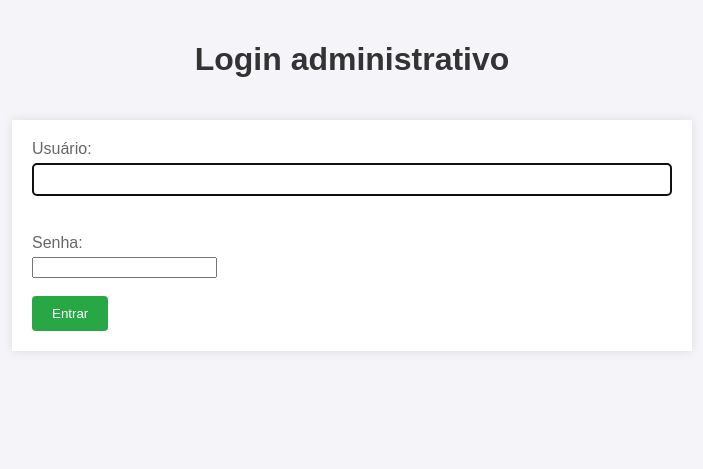
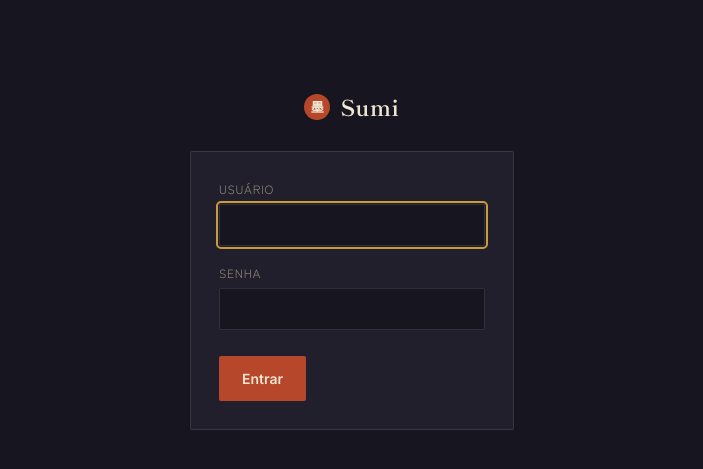
Before and after one commit to AikoRYUUUUUUU/suki, a Flask app: page /admin/login in a window 1280 px wide. Shown: the top 469 px of the page, without its empty margins (288-991 px from the left). Run offline with Flask 3, Linux system fonts and the light colour scheme; some libraries are stand-ins or nearby versions.

Commit message:
feat: admin com visual do site e cadastro de capítulos com upload
Restiliza login/admin reaproveitando os tokens de static/css/site.css
(tema escuro, tipografia, cores) em vez do CSS genérico anterior.
Transforma /admin num dashboard com lista de mangás; separa os
formulários de "novo mangá" e "novo capítulo" em rotas próprias
(/admin/mangas/new, /admin/mangas/<id>/chapters/new).

Adiciona upload de imagens para páginas de capítulo: validação real
por assinatura de bytes (não confia em extensão/mimetype declarado
pelo cliente, que é falsificável), nomes de arquivo gerados pelo
servidor, e limite de tamanho de request.

Co-Authored-By: Claude Sonnet 5 <noreply@anthropic.com>

```diff
--- a/app.py
+++ b/app.py
@@ -1,7 +1,8 @@
 import os
+import shutil
 from functools import wraps
 
-from flask import Flask, jsonify, redirect, render_template, request, session, url_for
+from flask import Flask, abort, jsonify, redirect, render_template, request, session, url_for
 from flask_wtf.csrf import CSRFProtect
 from flask_limiter import Limiter
 from flask_limiter.util import get_remote_address
@@ -15,6 +16,7 @@ app.config["SECRET_KEY"] = os.environ["SECRET_KEY"]
 app.config["SESSION_COOKIE_HTTPONLY"] = True
 app.config["SESSION_COOKIE_SAMESITE"] = "Lax"
 app.config["SESSION_COOKIE_SECURE"] = os.environ.get("FLASK_DEBUG") != "1"
+app.config["MAX_CONTENT_LENGTH"] = 60 * 1024 * 1024  # 60MB por request (upload de páginas)
 
 ADMIN_USERNAME = os.environ["ADMIN_USERNAME"]
 ADMIN_PASSWORD_HASH = os.environ["ADMIN_PASSWORD_HASH"]
@@ -24,6 +26,21 @@ limiter = Limiter(get_remote_address, app=app, default_limits=[])
 
 with app.app_context():
     mangadb.init_db()
+
+
+def sniff_image_extension(file_storage):
+    """Identifica o tipo real da imagem pelos bytes (assinatura mágica), nunca pelo
+    nome do arquivo ou pelo Content-Type declarado pelo cliente - ambos são
+    informados pelo navegador/cliente e podem ser falsificados trivialmente."""
+    head = file_storage.stream.read(16)
+    file_storage.stream.seek(0)
+    if head.startswith(b"\x89PNG\r\n\x1a\n"):
+        return "png"
+    if head.startswith(b"\xff\xd8\xff"):
+        return "jpg"
+    if head[0:4] == b"RIFF" and head[8:12] == b"WEBP":
+        return "webp"
+    return None
 
 
 def login_required(view):
@@ -89,15 +106,22 @@ def logout():
 @app.route("/admin", methods=["GET"])
 @login_required
 def admin():
-    tags = mangadb.get_tags()
-    authors = mangadb.get_authors()
-    groups = mangadb.get_groups()
-    return render_template("admin.html", tags=tags, authors=authors, groups=groups, error=None)
+    return render_template("admin.html", mangas=mangadb.get_dashboard_mangas())
 
 
-@app.route("/add_manga", methods=["POST"])
+@app.route("/admin/mangas/new", methods=["GET"])
 @login_required
-def add_manga():
+def new_manga_form():
+    return render_template(
+        "admin_new_manga.html",
+        tags=mangadb.get_tags(), authors=mangadb.get_authors(), groups=mangadb.get_groups(),
+        error=None,
+    )
+
+
+@app.route("/admin/mangas", methods=["POST"])
+@login_required
+def create_manga():
     try:
         mangadb.add_manga(
             title=request.form.get("title"),
@@ -113,10 +137,94 @@ def add_manga():
             cover=request.form.get("cover"),
         )
     except mangadb.ValidationError as e:
-        tags = mangadb.get_tags()
-        authors = mangadb.get_authors()
-        groups = mangadb.get_groups()
-        return render_template("admin.html", tags=tags, authors=authors, groups=groups, error=str(e)), 400
+        return render_template(
+            "admin_new_manga.html",
+            tags=mangadb.get_tags(), authors=mangadb.get_authors(), groups=mangadb.get_groups(),
+            error=str(e),
+        ), 400
+    return redirect(url_for("admin"))
+
+
+@app.route("/admin/mangas/<manga_id>/chapters/new", methods=["GET"])
+@login_required
+def new_chapter_form(manga_id):
+    title = mangadb.get_manga_title(manga_id)
+    if title is None:
+        abort(404)
+    return render_template(
+        "admin_new_chapter.html",
+        manga_id=manga_id, manga_title=title,
+        next_number=mangadb.format_number(mangadb.next_chapter_number(manga_id)),
+        error=None,
+    )
+
+
+def save_chapter_pages(manga_id, chapter_id, files, extensions):
+    """Salva as imagens de página em disco com nomes gerados pelo servidor
+    (nunca o nome original do upload) e devolve os caminhos relativos pra gravar no banco.
+    `extensions` já veio validada pelos bytes reais de cada arquivo (sniff_image_extension)."""
+    folder = os.path.join(app.root_path, "static", "assets", "pages", manga_id, chapter_id)
+    os.makedirs(folder, exist_ok=True)
+    try:
+        paths = []
+        for position, (file, ext) in enumerate(zip(files, extensions)):
+            filename = f"{position:03d}.{ext}"
+            file.save(os.path.join(folder, filename))
+            paths.append(f"assets/pages/{manga_id}/{chapter_id}/{filename}")
+        return paths
+    except Exception:
+        shutil.rmtree(folder, ignore_errors=True)
+        raise
+
+
+@app.route("/admin/mangas/<manga_id>/chapters", methods=["POST"])
+@login_required
+def create_chapter(manga_id):
+    manga_title = mangadb.get_manga_title(manga_id)
+    if manga_title is None:
+        abort(404)
+
+    def render_error(message, status=400):
+        return render_template(
+            "admin_new_chapter.html",
+            manga_id=manga_id, manga_title=manga_title,
+            next_number=mangadb.format_number(mangadb.next_chapter_number(manga_id)),
+            error=message,
+        ), status
+
+    try:
+        number_val, title = mangadb.validate_chapter_fields(
+            request.form.get("number"), request.form.get("title")
+        )
+    except mangadb.ValidationError as e:
+        return render_error(str(e))
+
+    files = [f for f in request.files.getlist("pages") if f and f.filename]
+    if not files:
+        return render_error("Selecione ao menos uma imagem de página.")
+
+    extensions = []
+    for file in files:
+        ext = sniff_image_extension(file)
+        if ext is None:
+            return render_error(f"Arquivo '{file.filename}' não é uma imagem válida (png, jpg, webp).")
+        extensions.append(ext)
+
+    chapter_id = mangadb.build_chapter_id(manga_id, number_val)
+    page_paths = save_chapter_pages(manga_id, chapter_id, files, extensions)
+
+    try:
+        mangadb.add_chapter(
+            manga_id=manga_id, chapter_id=chapter_id, number_val=number_val, title=title,
+            release_date=request.form.get("release_date"), page_paths=page_paths,
+        )
+    except mangadb.ValidationError as e:
+        shutil.rmtree(
+            os.path.join(app.root_path, "static", "assets", "pages", manga_id, chapter_id),
+            ignore_errors=True,
+        )
+        return render_error(str(e))
+
     return redirect(url_for("admin"))
 
 
--- a/static/css/admin.css
+++ b/static/css/admin.css
@@ -1,57 +1,152 @@
-body {
-    font-family: Arial, sans-serif;
-    background-color: #f4f4f9;
-    margin: 0;
-    padding: 0;
+/* Estilos do admin - reaproveita os tokens/variáveis definidos em site.css
+   (site.css deve ser importado antes deste arquivo nos templates). */
+
+.admin-shell {
+  max-width: 760px;
+  margin: 0 auto;
+  padding: 48px 28px 80px;
 }
 
-h1 {
-    color: #333;
-    text-align: center;
-    padding: 20px 0;
+.admin-shell.wide { max-width: 900px; }
+
+.admin-header {
+  display: flex;
+  align-items: center;
+  justify-content: space-between;
+  margin-bottom: 36px;
+  gap: 16px;
+  flex-wrap: wrap;
 }
 
-form {
-    width: 50%;
-    margin: 0 auto;
-    background-color: #fff;
-    padding: 20px;
-    box-shadow: 0 0 10px rgba(0, 0, 0, 0.1);
+.admin-header h1 {
+  font-family: var(--font-display);
+  font-size: 28px;
+  margin: 0;
 }
 
-label {
-    display: block;
-    margin-bottom: 5px;
-    color: #666;
+.admin-header .eyebrow { margin-bottom: 6px; }
+
+.admin-card {
+  background: var(--ink-soft);
+  border: 1px solid var(--line);
+  border-radius: var(--radius);
+  padding: 28px;
+  margin-bottom: 20px;
 }
 
-input[type="text"], textarea {
-    width: 100%;
-    padding: 8px;
-    box-sizing: border-box;
-    border: 1px solid #ccc;
-    border-radius: 4px;
-    margin-bottom: 20px;
+form.admin-form label {
+  display: block;
+  font-size: 12px;
+  letter-spacing: .06em;
+  text-transform: uppercase;
+  color: var(--gray);
+  margin: 18px 0 6px;
+}
+form.admin-form label:first-of-type { margin-top: 0; }
+
+.admin-form input[type="text"],
+.admin-form input[type="number"],
+.admin-form input[type="password"],
+.admin-form input[type="date"],
+.admin-form textarea,
+.admin-form select {
+  width: 100%;
+  padding: 10px 12px;
+  background: var(--ink);
+  border: 1px solid var(--line);
+  border-radius: var(--radius);
+  color: var(--paper);
+  font-family: var(--font-body);
+  font-size: 14px;
+}
+.admin-form textarea { min-height: 110px; resize: vertical; }
+.admin-form select[multiple] { min-height: 120px; }
+.admin-form input:focus,
+.admin-form textarea:focus,
+.admin-form select:focus {
+  outline: 2px solid var(--gold);
+  outline-offset: 1px;
 }
 
-select {
-    width: 100%;
-    padding: 8px;
-    box-sizing: border-box;
-    border: 1px solid #ccc;
-    border-radius: 4px;
-    margin-bottom: 20px;
+.admin-form input[type="file"] {
+  width: 100%;
+  padding: 14px;
+  border: 1px dashed var(--line);
+  border-radius: var(--radius);
+  color: var(--paper-dim);
+  background: var(--ink);
 }
 
-button {
-    background-color: #28a745;
-    color: white;
-    padding: 10px 20px;
-    border: none;
-    border-radius: 4px;
-    cursor: pointer;
+.admin-hint {
+  font-size: 12.5px;
+  color: var(--gray);
+  margin-top: 6px;
 }
 
-button:hover {
-    background-color: #218838;
+.admin-error {
+  background: var(--vermillion-soft);
+  border: 1px solid var(--vermillion);
+  color: var(--paper);
+  padding: 12px 16px;
+  border-radius: var(--radius);
+  font-size: 14px;
+  margin-bottom: 20px;
 }
+
+.admin-actions {
+  margin-top: 26px;
+  display: flex;
+  gap: 12px;
+  align-items: center;
+}
+
+.manga-list { border-top: 1px solid var(--line); }
+.manga-list-row {
+  display: flex;
+  align-items: center;
+  justify-content: space-between;
+  padding: 16px 4px;
+  border-bottom: 1px solid var(--line);
+  gap: 16px;
+  flex-wrap: wrap;
+}
+.manga-list-row .info h3 {
+  margin: 0 0 4px;
+  font-family: var(--font-body);
+  font-weight: 600;
+  font-size: 15px;
+}
+.manga-list-row .info .meta { font-size: 12.5px; color: var(--gray); }
+.manga-list-row .actions { display: flex; gap: 10px; flex-shrink: 0; }
+
+.empty-state {
+  color: var(--gray);
+  padding: 32px 4px;
+  text-align: center;
+}
+
+.login-shell {
+  max-width: 380px;
+  margin: 90px auto;
+  padding: 0 28px;
+}
+.login-shell .brand {
+  display: flex;
+  align-items: center;
+  gap: 10px;
+  font-family: var(--font-display);
+  font-size: 22px;
+  font-weight: 700;
+  margin-bottom: 28px;
+  justify-content: center;
+}
+.login-shell .brand .stamp {
+  width: 26px;
+  height: 26px;
+  border-radius: 50%;
+  background: var(--vermillion);
+  display: grid;
+  place-items: center;
+  font-size: 13px;
+  color: var(--paper);
+}
--- a/templates/login.html
+++ b/templates/login.html
@@ -1,26 +1,37 @@
 <!DOCTYPE html>
 <html lang="pt-BR">
 <head>
-    <meta charset="UTF-8">
-    <title>Login — Painel Administrativo</title>
-    <link rel="stylesheet" href="{{ url_for('static', filename='css/admin.css') }}">
+<meta charset="UTF-8">
+<meta name="viewport" content="width=device-width, initial-scale=1.0">
+<title>Login administrativo — Sumi</title>
+<link rel="stylesheet" href="{{ url_for('static', filename='css/site.css') }}">
+<link rel="stylesheet" href="{{ url_for('static', filename='css/admin.css') }}">
 </head>
 <body>
-    <h1>Login administrativo</h1>
-    <form action="{{ url_for('login') }}" method="post">
-        <input type="hidden" name="csrf_token" value="{{ csrf_token() }}">
 
-        {% if error %}
-            <p style="color:#b00020;">{{ error }}</p>
-        {% endif %}
+<div class="login-shell">
+  <div class="brand"><span class="stamp">墨</span> Sumi</div>
 
-        <label for="username">Usuário:</label>
-        <input type="text" id="username" name="username" required autofocus><br><br>
+  <div class="admin-card">
+    {% if error %}
+      <p class="admin-error">{{ error }}</p>
+    {% endif %}
 
-        <label for="password">Senha:</label>
-        <input type="password" id="password" name="password" required><br><br>
+    <form class="admin-form" action="{{ url_for('login') }}" method="post">
+      <input type="hidden" name="csrf_token" value="{{ csrf_token() }}">
 
-        <button type="submit">Entrar</button>
+      <label for="username">Usuário</label>
+      <input type="text" id="username" name="username" required autofocus>
+
+      <label for="password">Senha</label>
+      <input type="password" id="password" name="password" required>
+
+      <div class="admin-actions">
+        <button type="submit" class="btn btn-primary">Entrar</button>
+      </div>
     </form>
+  </div>
+</div>
+
 </body>
 </html>
```
Also changed, not shown: mangadb.py (+105 -0 lines), templates/admin.html (+47 -62 lines), templates/admin_new_chapter.html (added, +59 -0 lines), templates/admin_new_manga.html (added, +93 -0 lines).
